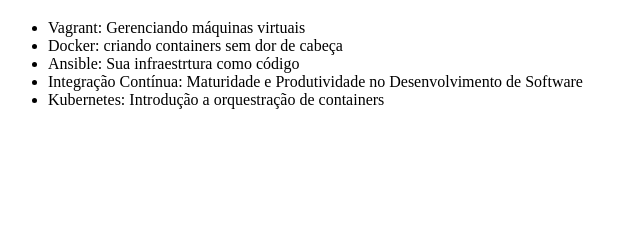
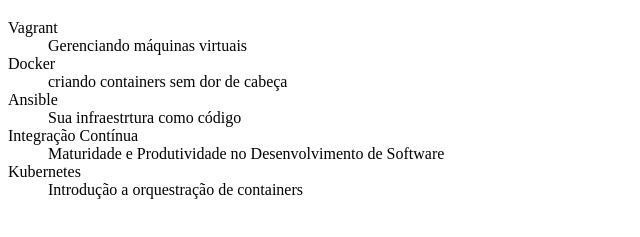
Before and after one commit to LeoTintin/alura-git, a plain HTML site: page index.html in a window 1280 px wide. Shown: the part 61-298 px from the top of the page, without its empty margins (0-640 px from the left). Drawn offline with Linux system fonts and the light colour scheme.

Commit message:
Trocando UL por DL e separando os títulos

```diff
--- a/index.html
+++ b/index.html
@@ -7,12 +7,21 @@
 <body>
     <h1>Cursos de DevOps</h1>
 
-    <ul>
-        <li>Vagrant: Gerenciando máquinas virtuais</li>
-        <li>Docker: criando containers sem dor de cabeça</li>
-        <li>Ansible: Sua infraestrtura como código</li>
-        <li>Integração Contínua: Maturidade e Produtividade no Desenvolvimento de Software</li>
-        <li>Kubernetes: Introdução a orquestração de containers</li>
-    </ul>
+    <dl>
+        <dt>Vagrant</dt>
+        <dd>Gerenciando máquinas virtuais</dd>
+
+        <dt>Docker</dt>
+        <dd>criando containers sem dor de cabeça</dd>
+
+        <dt>Ansible</dt>
+        <dd>Sua infraestrtura como código</dd>
+
+        <dt>Integração Contínua</dt>
+        <dd>Maturidade e Produtividade no Desenvolvimento de Software</dd>
+
+        <dt>Kubernetes</dt>
+        <dd>Introdução a orquestração de containers</dd>
+    </dl>
 </body>
 </html>
```
